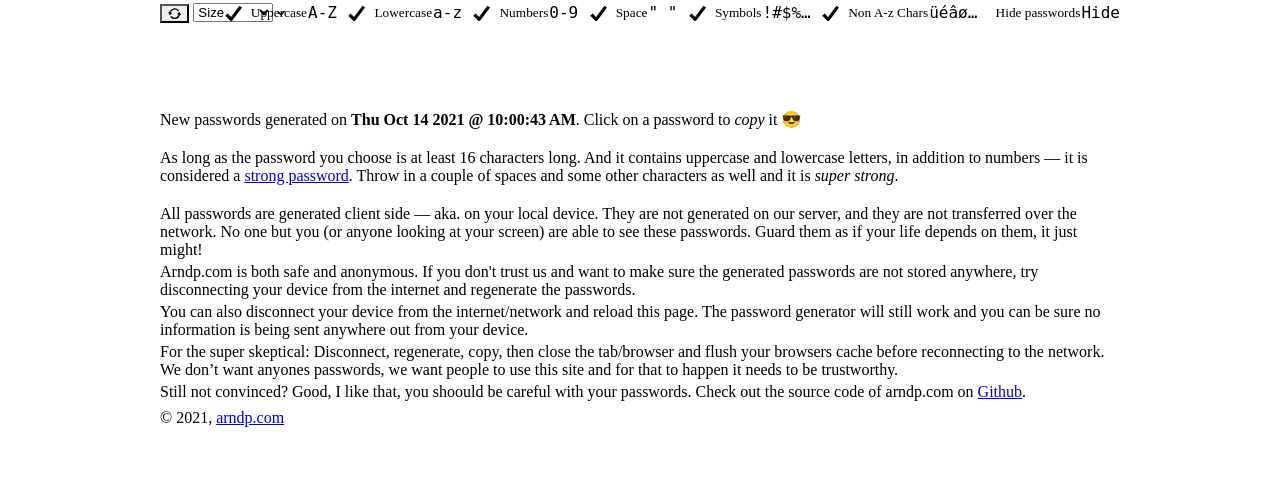
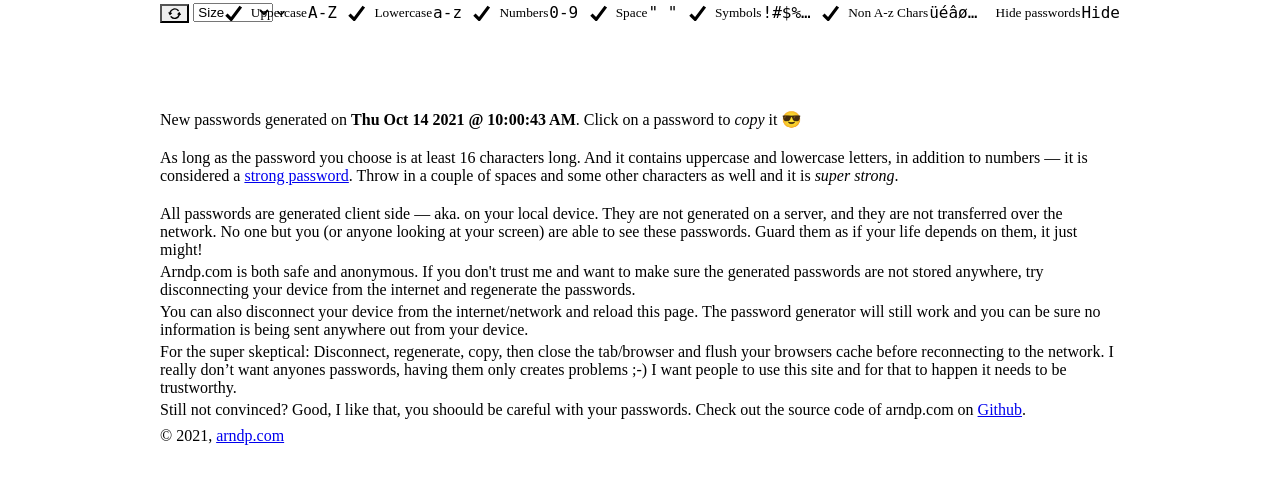
Before and after one commit to glennerik/arndp.com, a Gatsby site: page / in a window 1280 px wide. Shown: the part 117-600 px from the top of the page. Built offline with nearby package versions, Linux system fonts and the light colour scheme; Gatsby itself is replaced by a stand-in of ours.

Commit message:
change text index paragraphs

```diff
--- a/src/pages/index.js
+++ b/src/pages/index.js
@@ -9,7 +9,6 @@ const IndexPage = () => (
     <Seo title="A Random Password Generator" />
     <Heading as="h1">A Random Password Generator</Heading>
     <Arndp />
-
     <Stack spacing={4}>
       <Text>
         As long as the password you choose is at least 16 characters long. And
@@ -27,14 +26,14 @@ const IndexPage = () => (
 
       <Text>
         All passwords are generated client side &mdash; aka. on your local
-        device. They are not generated on our server, and they are not
-        transferred over the network. No one but you (or anyone looking at your
-        screen) are able to see these passwords. Guard them as if your life
-        depends on them, it just might!
+        device. They are not generated on a server, and they are not transferred
+        over the network. No one but you (or anyone looking at your screen) are
+        able to see these passwords. Guard them as if your life depends on them,
+        it just might!
       </Text>
 
       <Text>
-        Arndp.com is both safe and anonymous. If you don't trust us and want to
+        Arndp.com is both safe and anonymous. If you don't trust me and want to
         make sure the generated passwords are not stored anywhere, try
         disconnecting your device from the internet and regenerate the
         passwords.
@@ -48,8 +47,9 @@ const IndexPage = () => (
       <Text>
         For the super skeptical: Disconnect, regenerate, copy, then close the
         tab/browser and flush your browsers cache before reconnecting to the
-        network. We don’t want anyones passwords, we want people to use this
-        site and for that to happen it needs to be trustworthy.
+        network. I really don’t want anyones passwords, having them only creates
+        problems ;-) I want people to use this site and for that to happen it
+        needs to be trustworthy.
       </Text>
       <Text>
         Still not convinced? Good, I like that, you shoould be careful with your
```
